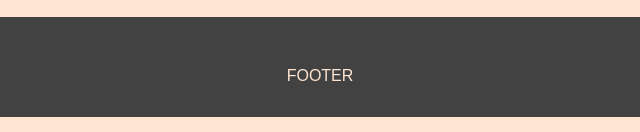
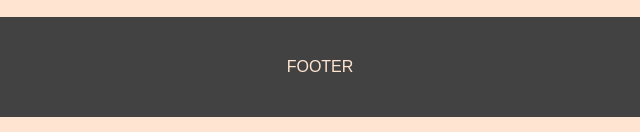
Before and after one commit to PSchnur/Projet-1-Memory, a website built with Parcel: page rank.html in a window 1280 px wide. Shown: the part 1006-1138 px from the top of the page, 320-960 px from the left. Built offline with nearby package versions, Linux system fonts and the light colour scheme.

Commit message:
add height, display and item/justify

```diff
--- a/stylerank.css
+++ b/stylerank.css
@@ -100,7 +100,10 @@
     font-family: Arial, Helvetica, sans-serif;
     color : #ffe5d1;
     text-align: center;
-    padding: 50px
+    height: 100%;
+    display: flex;
+    justify-content: center;
+    align-items: center;
 }
 
 
```
